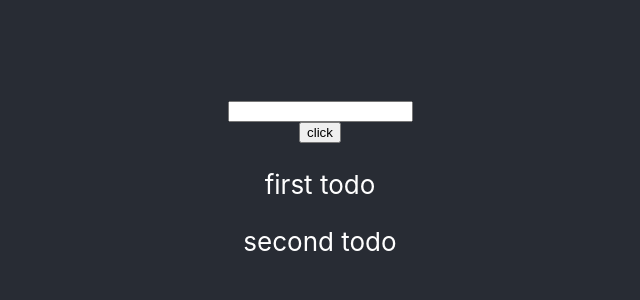
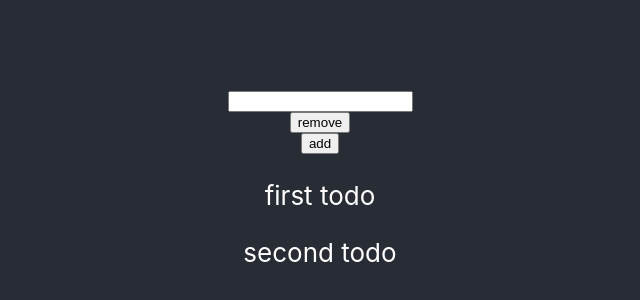
Before and after one commit to ronezra3/learn-react, a React (Create React App) app: page / in a window 1280 px wide. Shown: the part 208-508 px from the top of the page, without its empty margins (320-960 px from the left). Built offline with nearby package versions, Linux system fonts and the light colour scheme.

Commit message:
add remove from todos

```diff
--- a/src/App.js
+++ b/src/App.js
@@ -18,19 +18,13 @@ function App() {
   const [todos, setTodos] = useState(dataResturnFromServer)
 
 
-  function catchInput() {
+  function add() {
+
     const userValue = inputNameRef.current.value
-
     setTodos(
-      // prev => {
-      //   return [...prev, { item: userValue }]
-      // }
-
-
-      todos.filter(todo => todo.item != userValue)
-
-
-
+      prev => {
+        return [...prev, { item: userValue }]
+      }
     )
 
 
@@ -38,16 +32,31 @@ function App() {
     inputNameRef.current.value = null
   }
 
+
+
+  function remove() {
+    const userValue = inputNameRef.current.value
+
+    setTodos(
+      todos.filter(todo => todo.item != userValue)
+    )
+
+    inputNameRef.current.value = null
+
+  }
+
+
   return (
     <div className="App">
       <header className="App-header">
 
         <input ref={inputNameRef} id="name" type="text" />
-
-        <button onClick={catchInput}>click</button>
+        <button onClick={remove}>remove</button>
+        <button onClick={add}>add</button>
         <div>
           {todos.map(todo => <p>{todo.item}</p>)}
         </div>
+
       </header>
 
 
```
Also changed, not shown: 1 other file (tests, documents, lock files or other folders).
